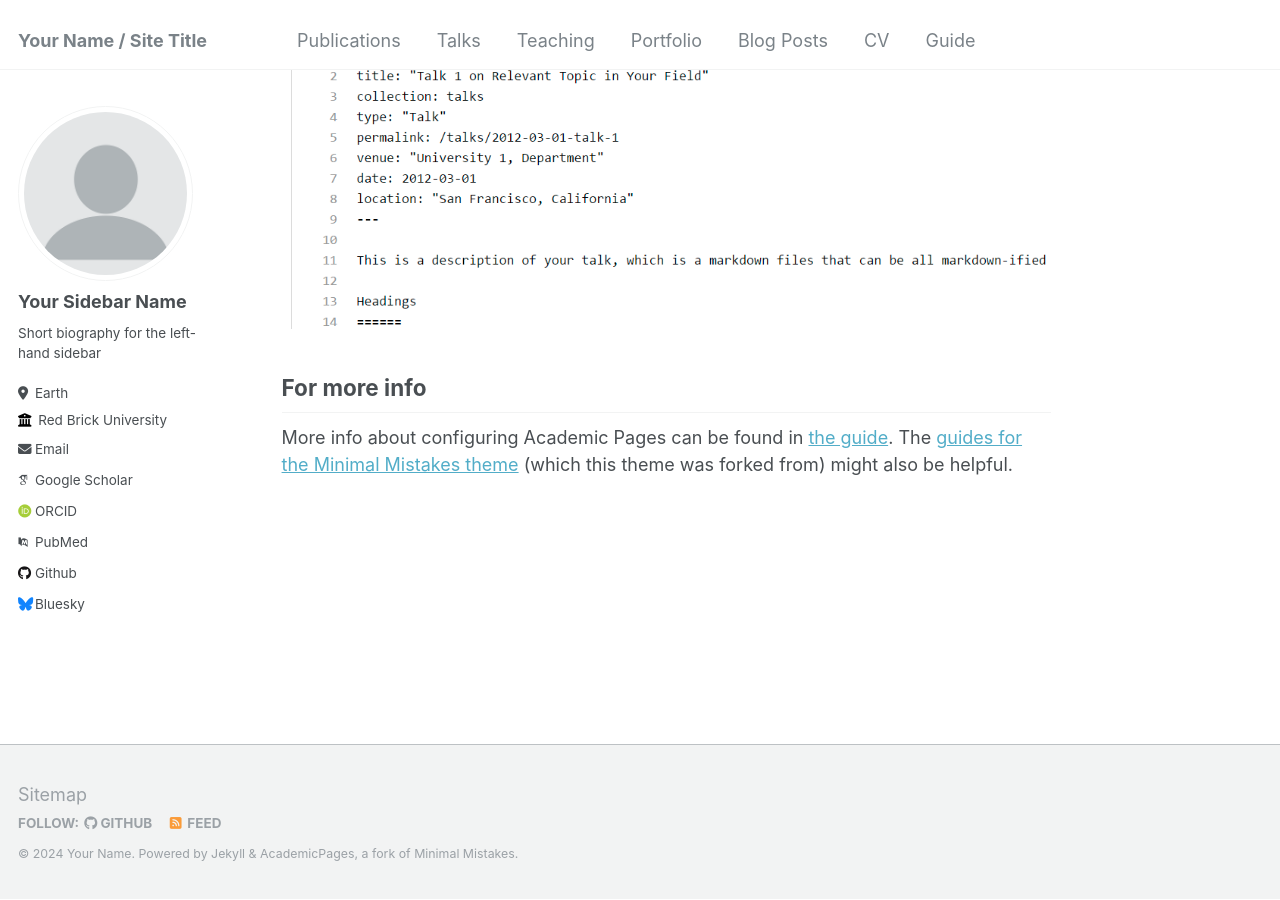
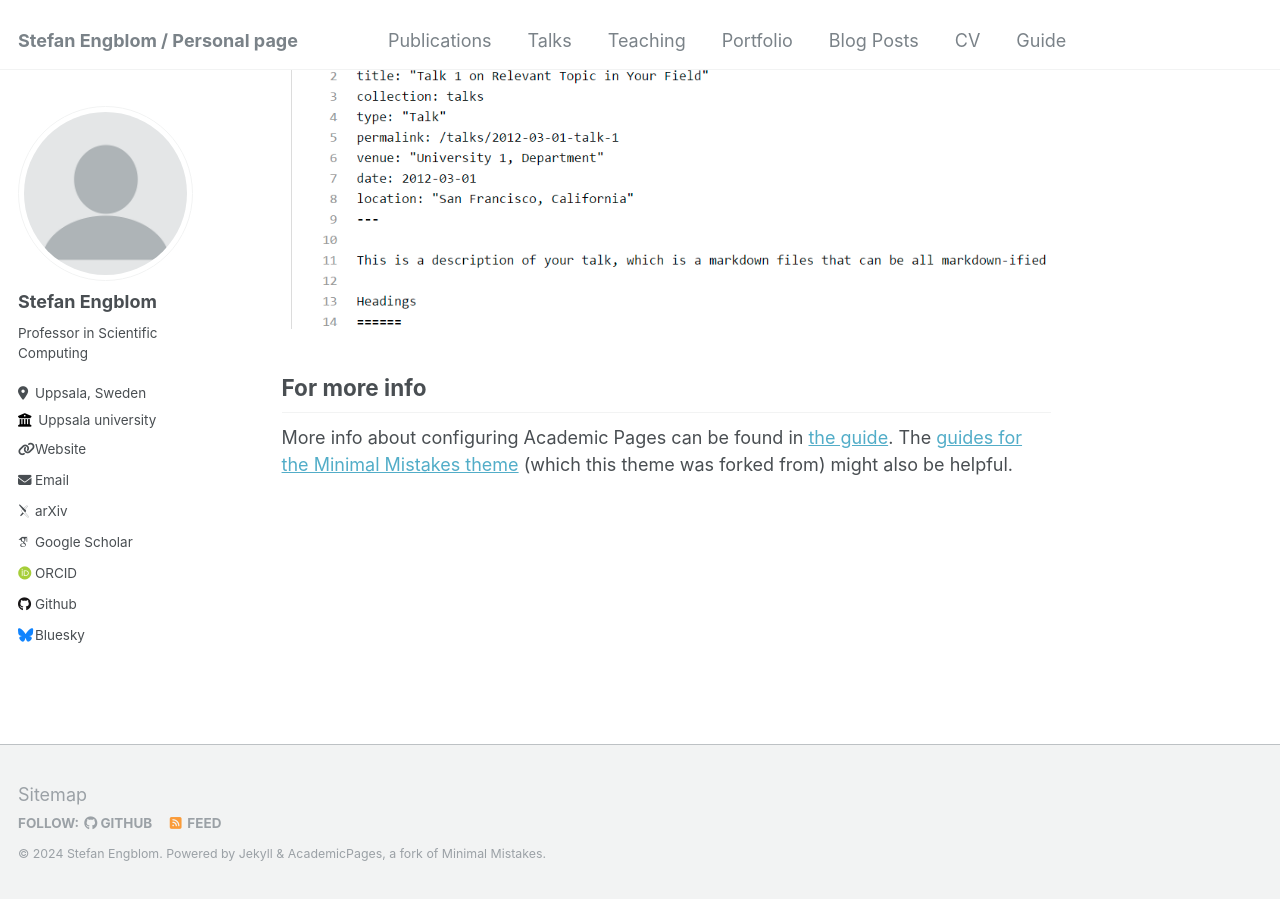
Before and after one commit to stefanengblom/stefanengblom.github.io, a Jekyll site: the page built from _pages/about.md, in a window 1280 px wide and 900 px high, scrolled down 2632 px. Built offline with Jekyll 4.4.1, drawn with Linux system fonts in a browser that asks for light colours; some web fonts are replaced.

Commit message:
Update _config.yml

```diff
--- a/_config.yml
+++ b/_config.yml
@@ -8,11 +8,11 @@
 
 # Basic Site Settings
 locale                   : "en-US"
-title                    : "Your Name / Site Title"
+title                    : "Stefan Engblom / Personal page"
 title_separator          : "-"
-name                     : &name "Your Name"
+name                     : &name "Stefan Engblom"
 description              : &description "personal description"
-url                      : https://academicpages.github.io # the base hostname & protocol for your site e.g. "https://mmistakes.github.io"
+url                      : https://stefanengblom.github.io/ # https://academicpages.github.io # the base hostname & protocol for your site e.g. "https://mmistakes.github.io"
 baseurl                  : "" # the subpath of your site, e.g. "/blog"
 repository               : "academicpages/academicpages.github.io"
 
@@ -22,28 +22,28 @@ repository               : "academicpages/academicpages.github.io"
 author:
   # Biographic information
   avatar           : "profile.png"
-  name             : "Your Sidebar Name"
+  name             : "Stefan Engblom"
   pronouns         : # example: "she/her"
-  bio              : "Short biography for the left-hand sidebar"
-  location         : "Earth"
-  employer         : "Red Brick University"
-  uri              : # URL
-  email            : "none@example.org"
+  bio              : "Professor in Scientific Computing"
+  location         : "Uppsala, Sweden"
+  employer         : "Uppsala university"
+  uri              : "http://www.stefanengblom.org"
+  email            : "stefane@it.uu.se"
 
   # Academic websites
-  arxiv            : # URL - Update with the correct link to your profile
-  googlescholar    : "https://scholar.google.com/citations?user=PS_CX0AAAAAJ"
+  arxiv            : "http://arxiv.org/a/engblom_s_1.html"
+  googlescholar    : "https://scholar.google.se/citations?user=M368s5AAAAAJ&hl=en"
   impactstory      : # URL
-  orcid            : "http://orcid.org/yourorcidurl"
+  orcid            : "http://orcid.org/0000-0002-3614-1732"
   semantic         : # URL
-  pubmed           : "https://www.ncbi.nlm.nih.gov/pubmed/?term=john+snow"
+  pubmed           : #
   researchgate     : # URL
 
   # Repositories and software development
   bitbucket        : # Username - Update with your username on the site
   codepen          : # Username
   dribbble         : # Username
-  github           : "academicpages"
+  github           : "https://github.com/stefanengblom"
   kaggle           : # Username
   stackoverflow    : # User number or user number and name (i.e., use "1" or "1/jeff-atwood")
 
```
